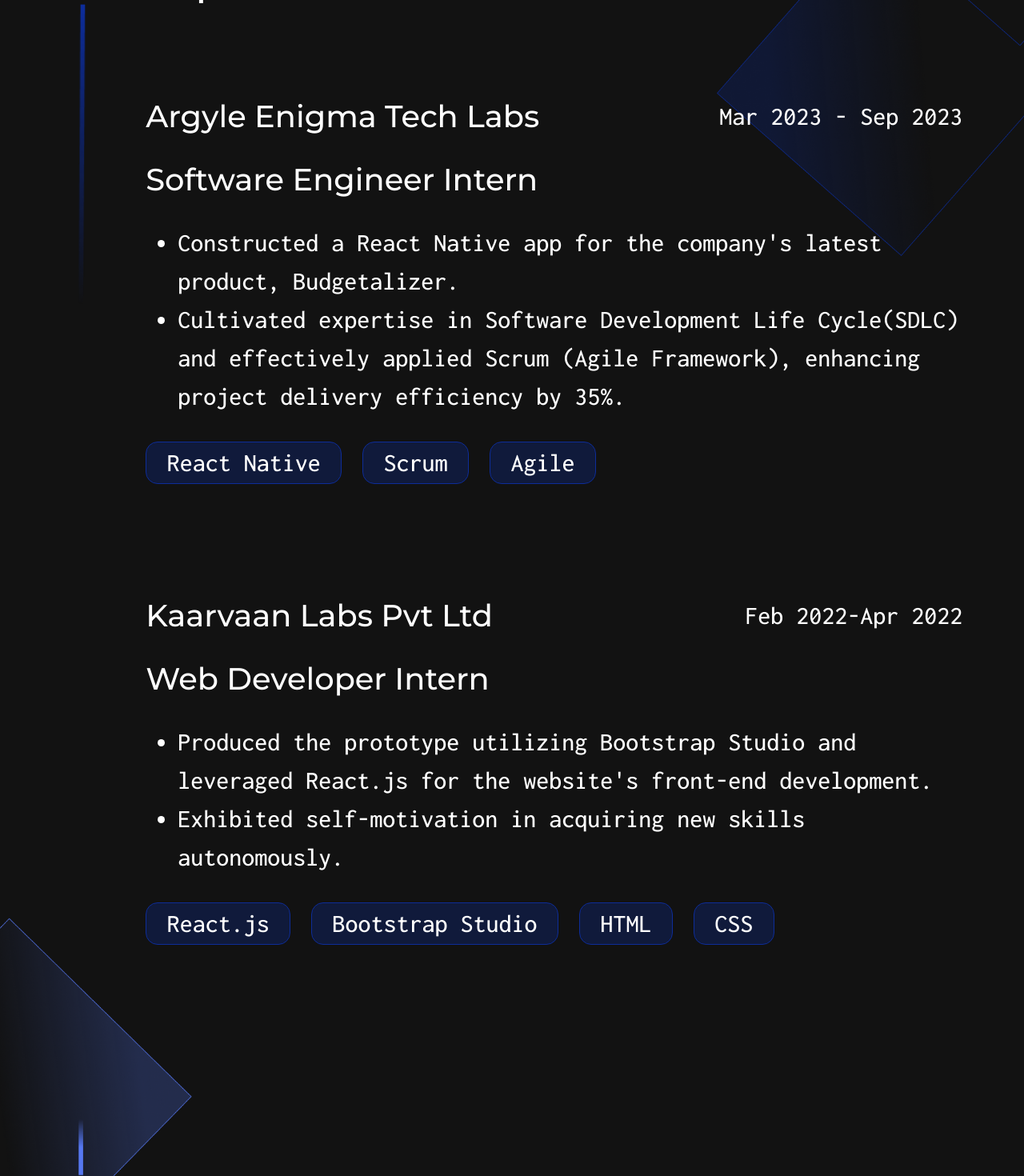
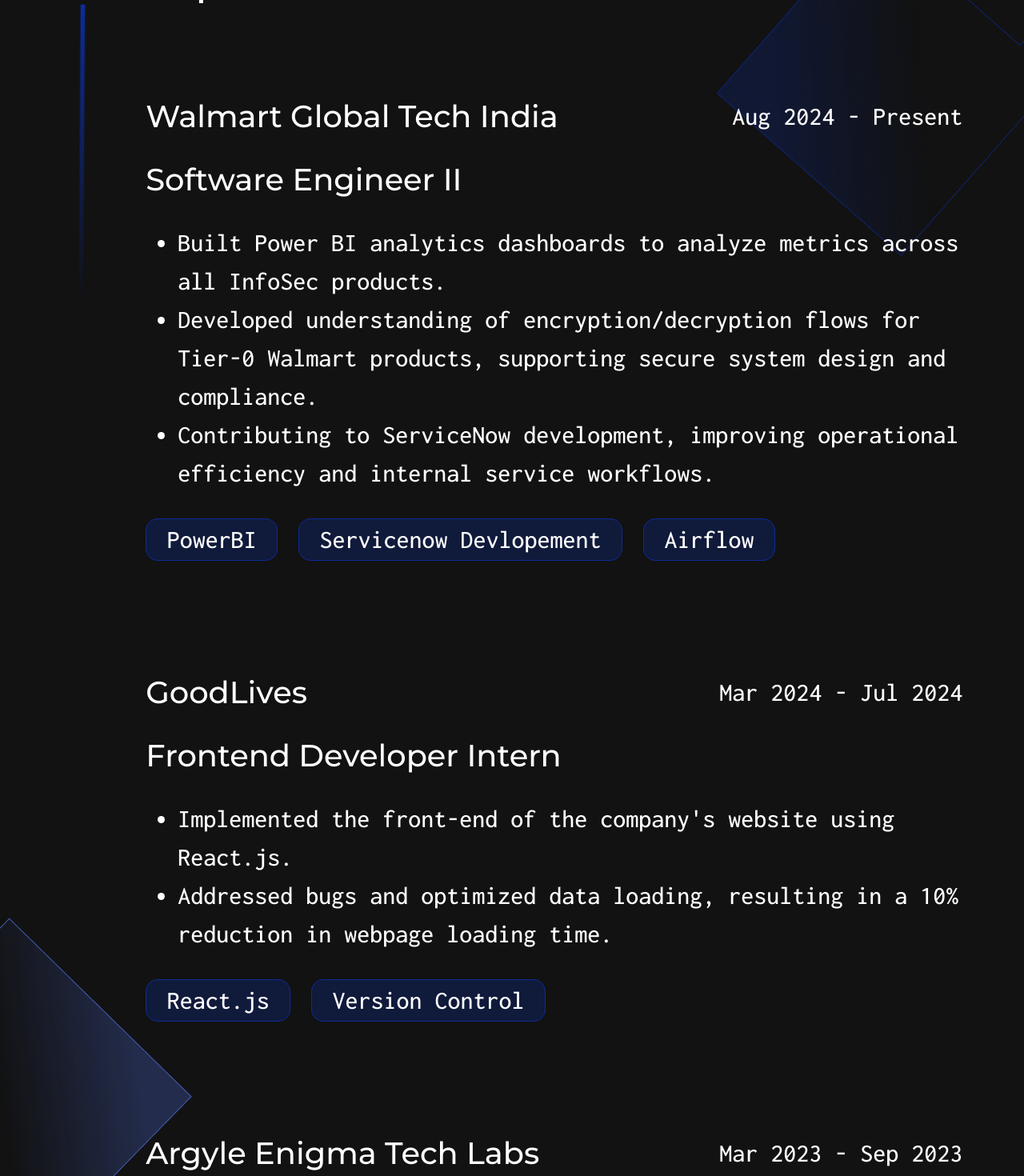
Before and after one commit to ankitagupta21/Portfolio, a React (Create React App) app: page / in a window 1280 px wide. Shown: the part 1420-2890 px from the top of the page at 80% size. Built offline with nearby package versions, Linux system fonts and the light colour scheme.

Commit message:
Update experience in Home.jsx

```diff
--- a/src/Screens/Home/Home.jsx
+++ b/src/Screens/Home/Home.jsx
@@ -12,6 +12,29 @@
 const experience = [
   {
     id: 1,
+    company: "Walmart Global Tech India",
+    title: "Software Engineer II",
+    date: "Aug 2024 - Present",
+    desc: [
+      "Built Power BI analytics dashboards to analyze metrics across all InfoSec products.",
+      "Developed understanding of encryption/decryption flows for Tier-0 Walmart products, supporting secure system design and compliance.",
+      "Contributing to ServiceNow development, improving operational efficiency and internal service workflows."
+    ],
+    skills: ["PowerBI", "Servicenow Devlopement", "Airflow"],
+  },
+  {
+    id: 2,
+    company: "GoodLives",
+    title: "Frontend Developer Intern",
+    date: "Mar 2024 - Jul 2024",
+    desc: [
+      "Implemented the front-end of the company's website using React.js.",
+      "Addressed bugs and optimized data loading, resulting in a 10% reduction in webpage loading time."
+    ],
+    skills: ["React.js","Version Control"],
+  },
+  {
+    id: 3,
     company: "Argyle Enigma Tech Labs",
     title: "Software Engineer Intern",
     date: "Mar 2023 - Sep 2023",
@@ -19,10 +42,10 @@
       "Constructed a React Native app for the company's latest product, Budgetalizer.",
       "Cultivated expertise in Software Development Life Cycle(SDLC) and effectively applied Scrum (Agile Framework), enhancing project delivery efficiency by 35%.",
     ],
-    skills: ["React Native", "Scrum", "Agile"],
+    skills: ["React Native", "Figma"],
   },
   {
-    id: 2,
+    id: 4,
     company: "Kaarvaan Labs Pvt Ltd",
     title: "Web Developer Intern",
     date: "Feb 2022-Apr 2022",
```
